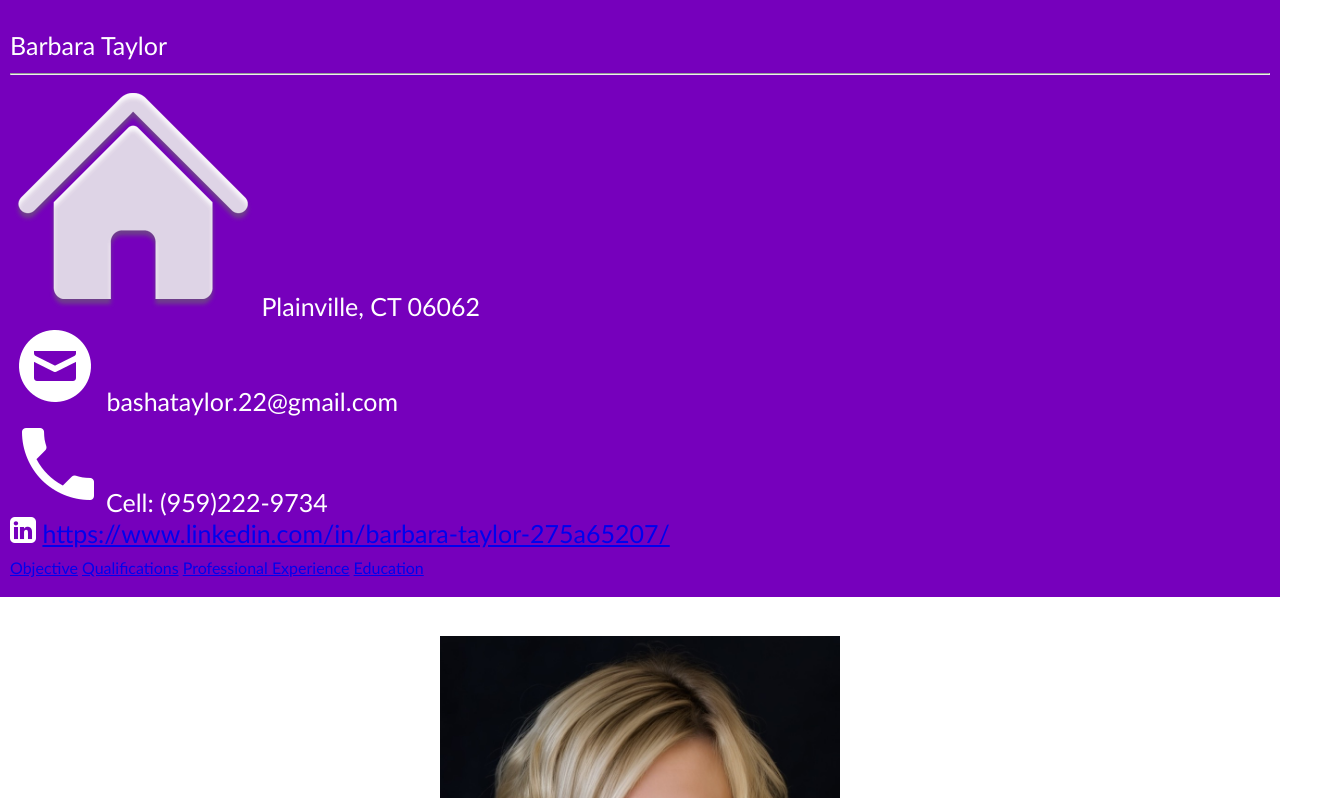
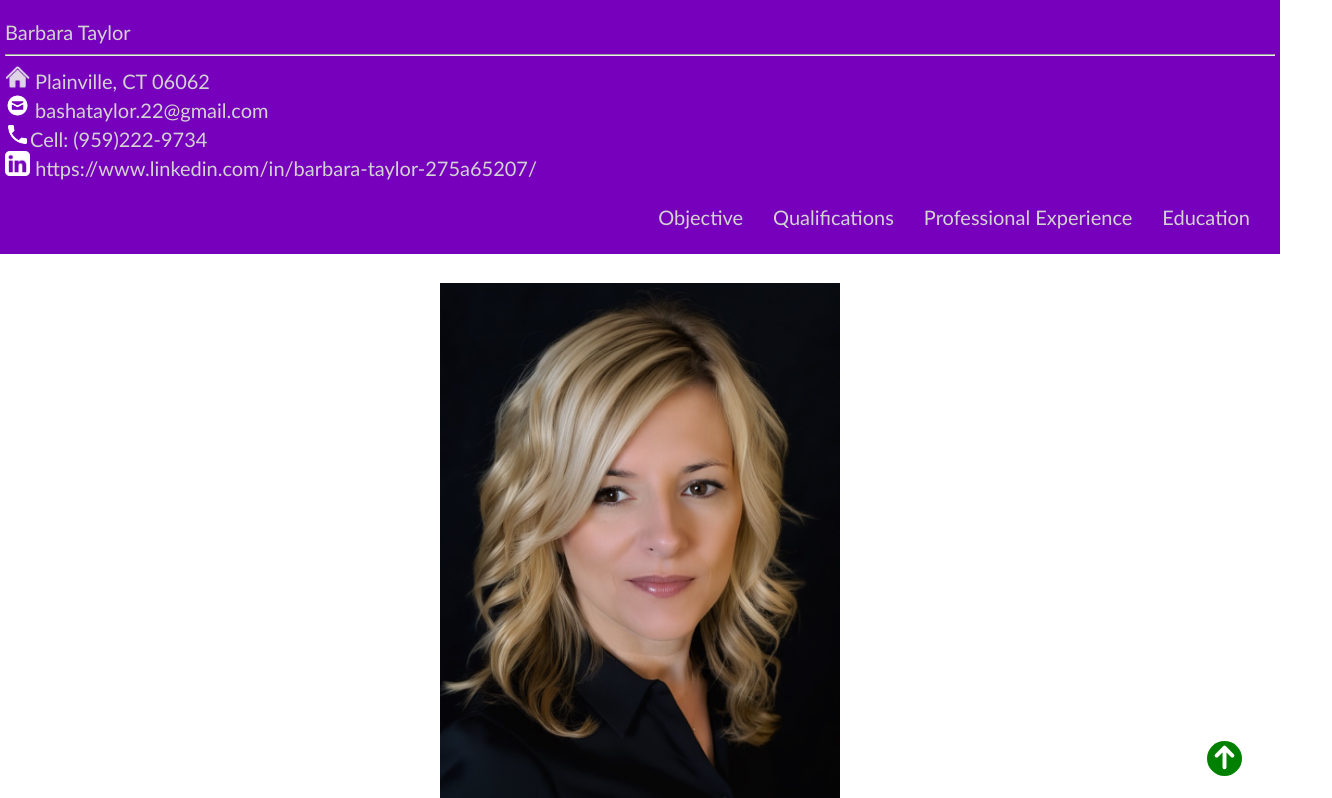
Before and after one commit to BashaTaylor/Resume_Mobile, a plain HTML site: page index.html in a window 1280 px wide. Shown: the top 798 px of the page, 1332 px wide, since content can reach past the window. Drawn offline with Linux system fonts and the light colour scheme.

Commit message:
Update style1.css

```diff
--- a/style1.css
+++ b/style1.css
@@ -9,25 +9,63 @@ body {
 /* Navigation Bar */
 #home {
     background-color: #7600bc;
-    padding: 20px 10px; /* Adjust padding for smaller screens */
-    margin-bottom: 20px; /* Adjust margin for smaller screens */
+    padding: 10px 5px; /* Adjust padding for smaller screens */
+    margin-bottom: 10px; /* Adjust margin for smaller screens */
 }
 
 .topdiv {
     padding-right: 10px; /* Adjust padding for smaller screens */
+    display: flex;
+    justify-content: flex-end;
 }
 
 .profile_name {
-    color: white;
-    font-size: 25px;
+    color: lightgray;
+    font-size: 20px;
     font-style: normal;
     padding: 10px 0; /* Adjust padding for smaller screens */
+}
+.profile_name img {
+    max-width: 25px;
+    height:100%
+}
+
+
+
+#linkedin {
+    color: lightgray;
+    text-decoration: none;
+}
+
+#linkedin:hover {
+    color: blue;
+    text-decoration: underline;
+}
+
+.topmenu {
+    color: lightgray;
+    margin: 5px;
+    padding: 10px;
+    font-size: 20px;
+    text-decoration: none;
+    float: bottom;
+}
+
+.topmenu:hover {
+    color: white;
+    /* Add the styles here */
+    font-weight: bolder;
+    text-decoration: underline;
 }
 
 /* Titles */
 h2 {
     font-size: 35px; /* Adjust font size for smaller screens */
-    margin: 20px auto; /* Center align and adjust margin */
+    margin: 20px ; /* Center align and adjust margin */
+}
+
+#main-content {
+    margin-left: 0 10px 0 10px;
 }
 
 /* Objective Section */
@@ -86,8 +124,19 @@ h2 {
 
 /* Education */
 .bg {
+    background-image: url("./html_finalprojimages/campus-spring.jpg");
     width: 90%; /* Adjust width for smaller screens */
     margin: 20px auto; /* Center education section */
+    background-position: center;
+    background-repeat: no-repeat;
+    background-size: cover;
+    border-radius: 15px;
+    color: rgb(9, 9, 9);
+    height: 380px;
+    padding-bottom: 5px;
+    box-shadow: 0 10px 15px rgb(102, 102, 102);
+    margin-top: 40px;
+    margin-left: 180px;
 }
 
 .education-container {
@@ -101,6 +150,7 @@ h2 {
 
 .education-card h3 {
     margin-left: 0; /* Reset margin for smaller screens */
+    margin-top: 10px ;
 }
 
 .education-card li {
@@ -114,12 +164,38 @@ h2 {
 }
 
 /* Scroll to Top Button */
+/* .iconbutton { */
+    /* Fixed position */
+    /* position: fixed; */
+    /* Adjust position from bottom */
+    /* bottom: 20px;  */
+    /* Adjust position from right */
+    /* right: 20px;  */
+/* } */
+
+/* Increase size on hover */
+/* .iconbutton:hover {
+    transform: scale(1.1);
+} */
+
 .iconbutton {
-    position: fixed; /* Fixed position */
-    bottom: 20px; /* Adjust position from bottom */
-    right: 20px; /* Adjust position from right */
+    width: 35px;
+    height: 35px;
+    border-radius: 100%;
+    background-color: green;
+    display: flex;
+    align-items: center;
+    justify-content: center;
+    position: fixed;
+    right: 3%;
+    bottom: 3%;
+    cursor: pointer;
+    transition: width 1.2s, height 1.2s, transform 1.2s;
 }
 
 .iconbutton:hover {
-    transform: scale(1.1); /* Increase size on hover */
+    width: 50px;
+    height: 50px;
+    transform: rotate(360deg);
+    background: rgb(32, 32, 130);
 }
```
